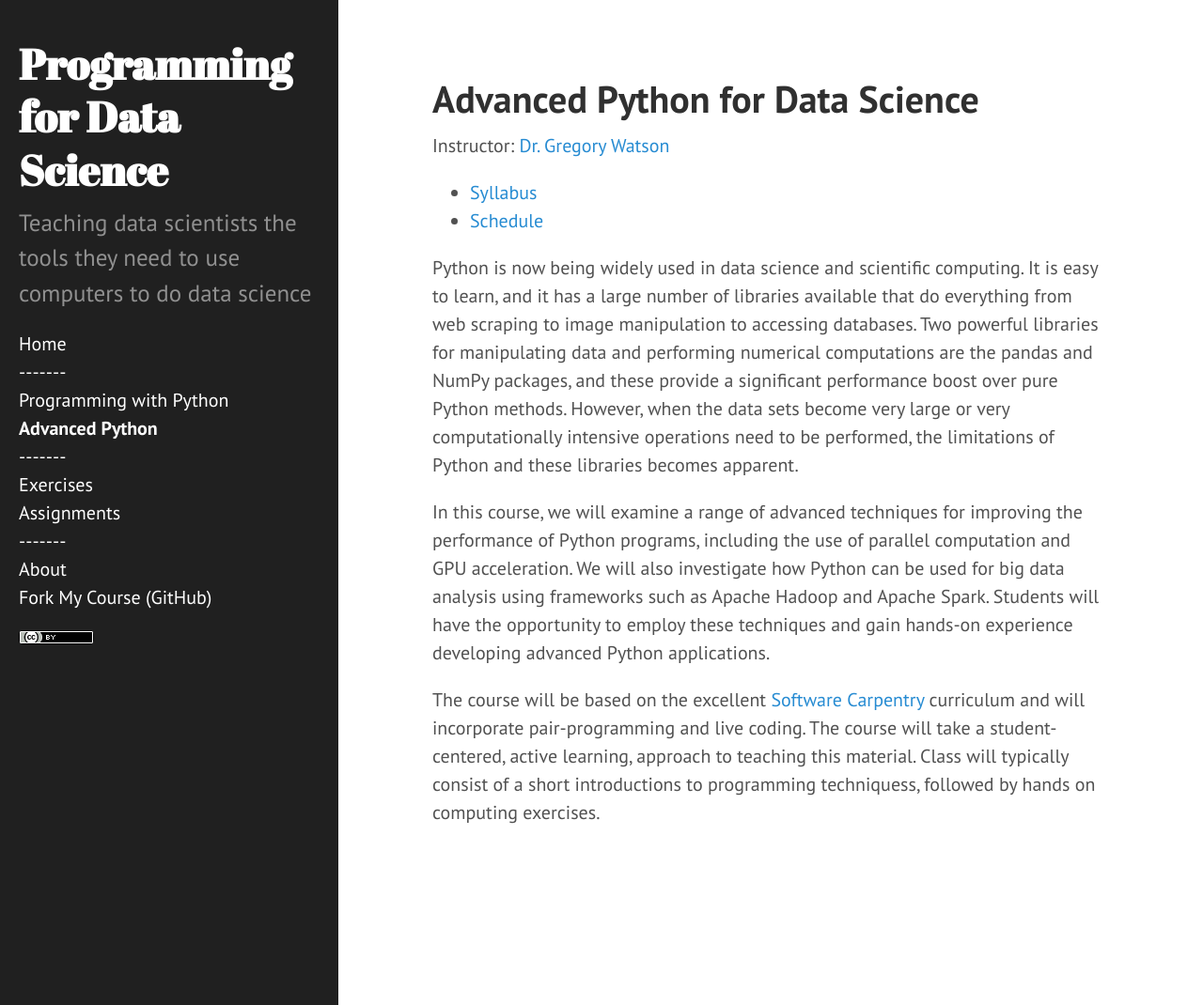
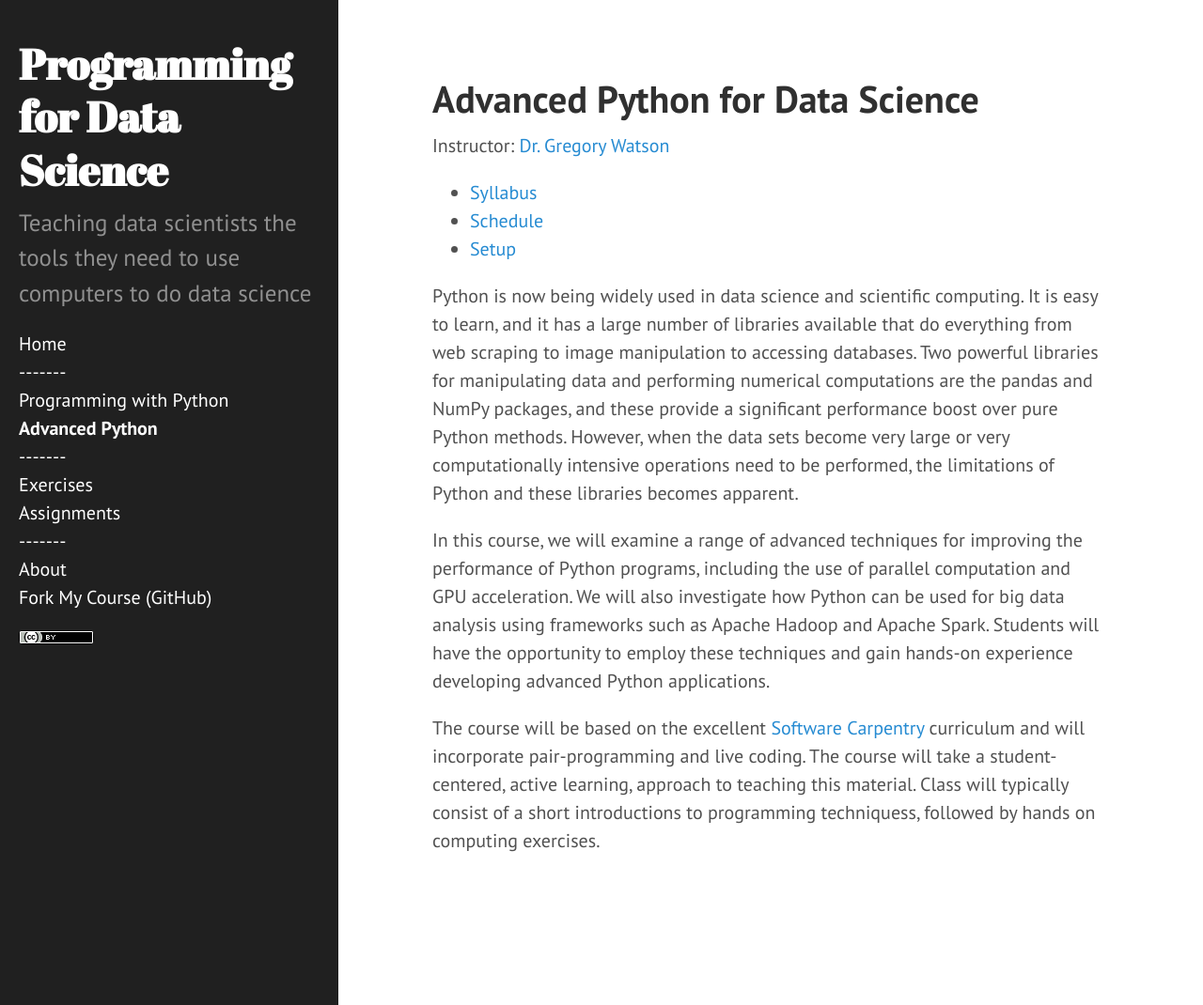
Before and after one commit to nyu-cds/courses, a Jekyll site: the page built from advanced.md, in a window 1280 px wide and 1070 px high. Shown: the whole window at 94% size. Built offline with Jekyll 4.4.1, drawn with Linux system fonts in a browser that asks for light colours.

Commit message:
Update advanced.md

```diff
--- a/advanced.md
+++ b/advanced.md
@@ -8,6 +8,7 @@
 
 * [Syllabus]({{ site.github.url }}/syllabus/advanced-syllabus)
 * [Schedule]({{ site.github.url }}/syllabus/advanced-schedule)
+* [Setup]({{ site.github.url }}/advanced-setup)
 
 Python is now being widely used in data science and scientific computing.
 It is easy to learn, and it has a large number of libraries available that
```
